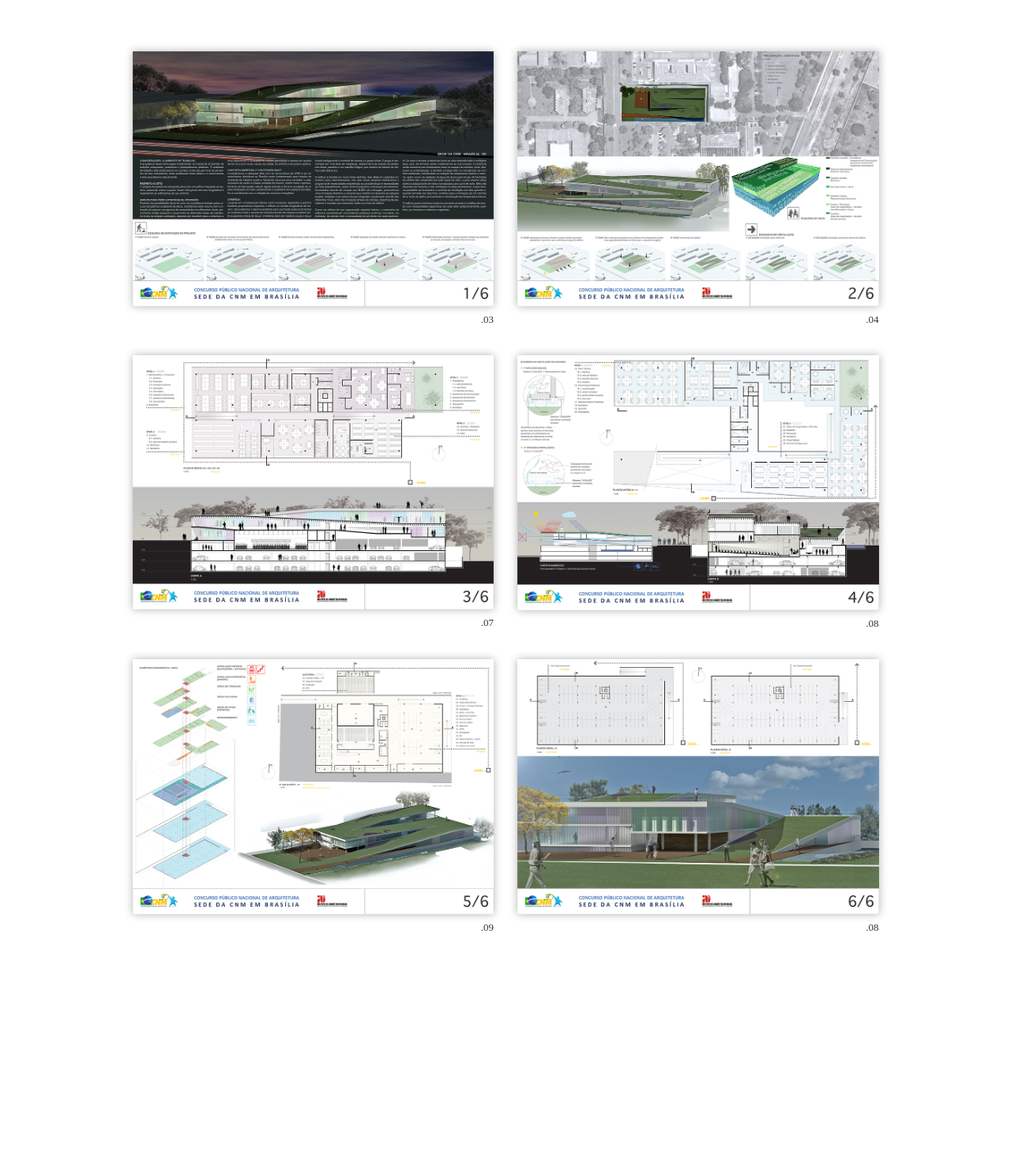
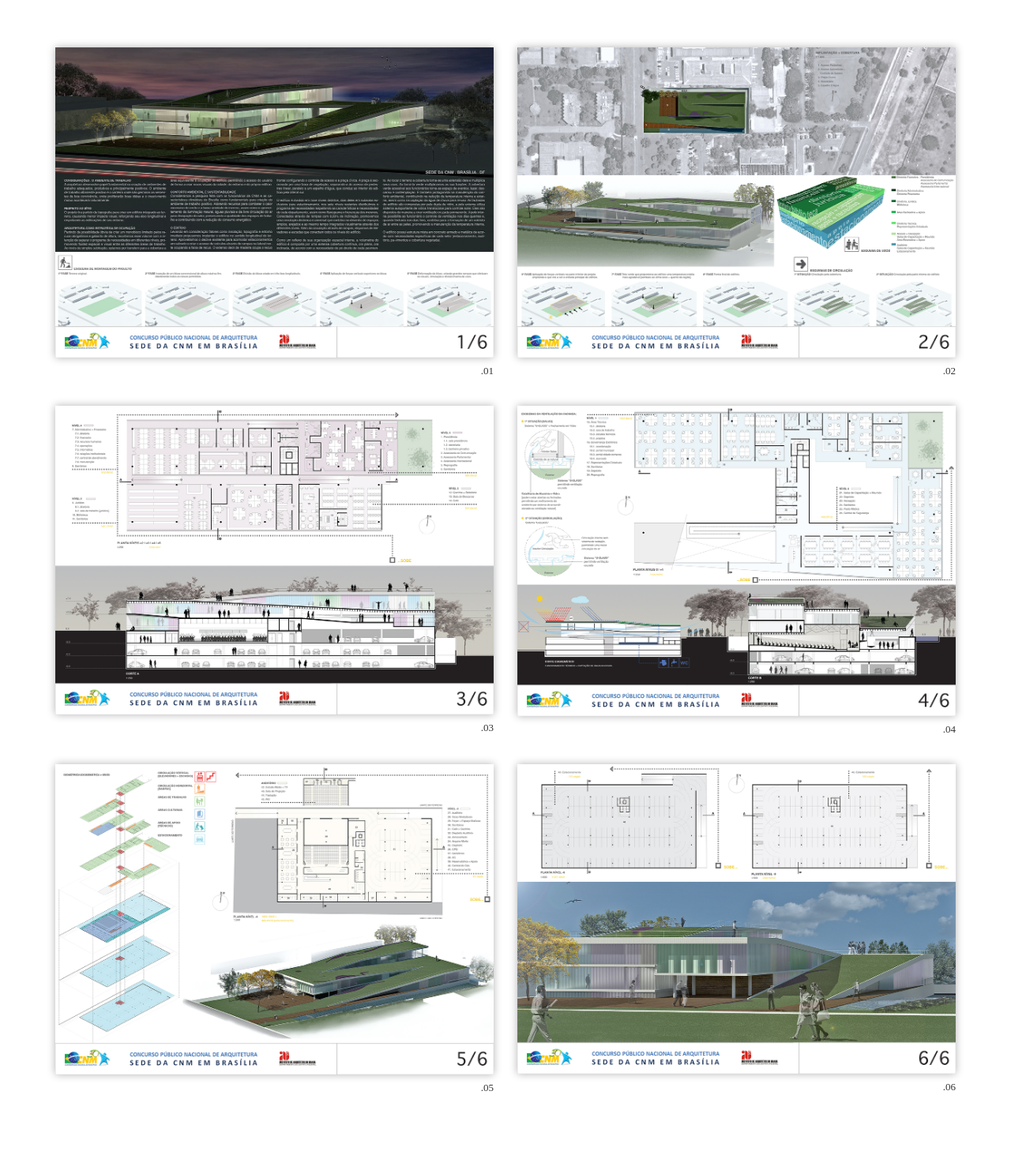
Before and after one commit to carolineportugal/estudioporto, a Jekyll site: the page built from _projects/concurso-cnm.html, in a window 1280 px wide. Shown: the whole page at 79% size. Built offline with Jekyll 4.4.1, drawn with Linux system fonts in a browser that asks for light colours; nearby versions of some CDN libraries; some web fonts are replaced; before the commit the page ends 1285 px from its top, so only the background shows below that.

Commit message:
updates small pictures

```diff
--- a/_projects/concurso-cnm.html
+++ b/_projects/concurso-cnm.html
@@ -15,18 +15,37 @@ time: 12:22:53
   <div class="container">
 
     <div class="row">
-      <div class="col-xs-10 col-xs-offset-1 col-sm-6 col-sm-offset-0 col-md-5 col-md-offset-1">
+      <div class="col-xs-10 col-xs-offset-1 col-sm-6 col-sm-offset-0 col-md-6">
         <div class="img-wrapper">
           <a href="/media/concurso-cnm/1.jpg" data-lightbox="cnm">
             <img class="img-responsive" src="/media/concurso-cnm/1-small.jpg"/>
           </a>
+          <div class="number">.01</div>
+        </div>
+      </div>
+      <div class="col-xs-10 col-xs-offset-1 col-sm-6 col-sm-offset-0 col-md-6">
+        <div class="img-wrapper">
+          <a href="/media/concurso-cnm/2.jpg" data-lightbox="cnm">
+            <img class="img-responsive" src="/media/concurso-cnm/2-small.jpg"/>
+          </a>
+          <div class="number">.02</div>
+        </div>
+      </div>
+    </div>
+
+    <div class="row">
+      <div class="col-xs-10 col-xs-offset-1 col-sm-6 col-sm-offset-0 col-md-6">
+        <div class="img-wrapper">
+          <a href="/media/concurso-cnm/3.jpg" data-lightbox="cnm">
+            <img class="img-responsive" src="/media/concurso-cnm/3-small.jpg"/>
+          </a>
           <div class="number">.03</div>
         </div>
       </div>
-      <div class="col-xs-10 col-xs-offset-1 col-sm-6 col-sm-offset-0 col-md-5">
+      <div class="col-xs-10 col-xs-offset-1 col-sm-6 col-sm-offset-0 col-md-6">
         <div class="img-wrapper">
-          <a href="/media/concurso-cnm/2.jpg" data-lightbox="cnm">
-            <img class="img-responsive" src="/media/concurso-cnm/2-small.jpg"/>
+          <a href="/media/concurso-cnm/4.jpg" data-lightbox="cnm">
+            <img class="img-responsive" src="/media/concurso-cnm/4-small.jpg"/>
           </a>
           <div class="number">.04</div>
         </div>
@@ -34,39 +53,20 @@ time: 12:22:53
     </div>
 
     <div class="row">
-      <div class="col-xs-10 col-xs-offset-1 col-sm-6 col-sm-offset-0 col-md-5 col-md-offset-1">
-        <div class="img-wrapper">
-          <a href="/media/concurso-cnm/3.jpg" data-lightbox="cnm">
-            <img class="img-responsive" src="/media/concurso-cnm/3-small.jpg"/>
-          </a>
-          <div class="number">.07</div>
-        </div>
-      </div>
-      <div class="col-xs-10 col-xs-offset-1 col-sm-6 col-sm-offset-0 col-md-5">
-        <div class="img-wrapper">
-          <a href="/media/concurso-cnm/4.jpg" data-lightbox="cnm">
-            <img class="img-responsive" src="/media/concurso-cnm/4-small.jpg"/>
-          </a>
-          <div class="number">.08</div>
-        </div>
-      </div>
-    </div>
-
-    <div class="row">
-      <div class="col-xs-10 col-xs-offset-1 col-sm-6 col-sm-offset-0 col-md-5 col-md-offset-1">
+      <div class="col-xs-10 col-xs-offset-1 col-sm-6 col-sm-offset-0 col-md-6">
         <div class="img-wrapper img-wrapper-last">
           <a href="/media/concurso-cnm/5.jpg" data-lightbox="cnm">
             <img class="img-responsive" src="/media/concurso-cnm/5-small.jpg"/>
           </a>
-          <div class="number">.09</div>
+          <div class="number">.05</div>
         </div>
       </div>
-      <div class="col-xs-10 col-xs-offset-1 col-sm-6 col-sm-offset-0 col-md-5">
+      <div class="col-xs-10 col-xs-offset-1 col-sm-6 col-sm-offset-0 col-md-6">
         <div class="img-wrapper">
           <a href="/media/concurso-cnm/6.jpg" data-lightbox="cnm">
             <img class="img-responsive" src="/media/concurso-cnm/6-small.jpg"/>
           </a>
-          <div class="number">.08</div>
+          <div class="number">.06</div>
         </div>
       </div>
     </div>
--- a/_sass/_concurso-cnm.scss
+++ b/_sass/_concurso-cnm.scss
@@ -1,6 +1,6 @@
 // Code
 #cnm{
-  padding:6.5rem 0;
+  padding:6rem 0;
 
   .img-wrapper{
     margin-bottom:3.5rem;
@@ -28,7 +28,7 @@
 
 @media (max-width:767px) {
 
-  #cine-rodoviaria{
+  #cnm{
     padding:5rem 0;
   }
 
```
Also changed, not shown: media/concurso-cnm/1-small.jpg, media/concurso-cnm/2-small.jpg, media/concurso-cnm/3-small.jpg, media/concurso-cnm/4-small.jpg, media/concurso-cnm/5-small.jpg, media/concurso-cnm/6-small.jpg.
